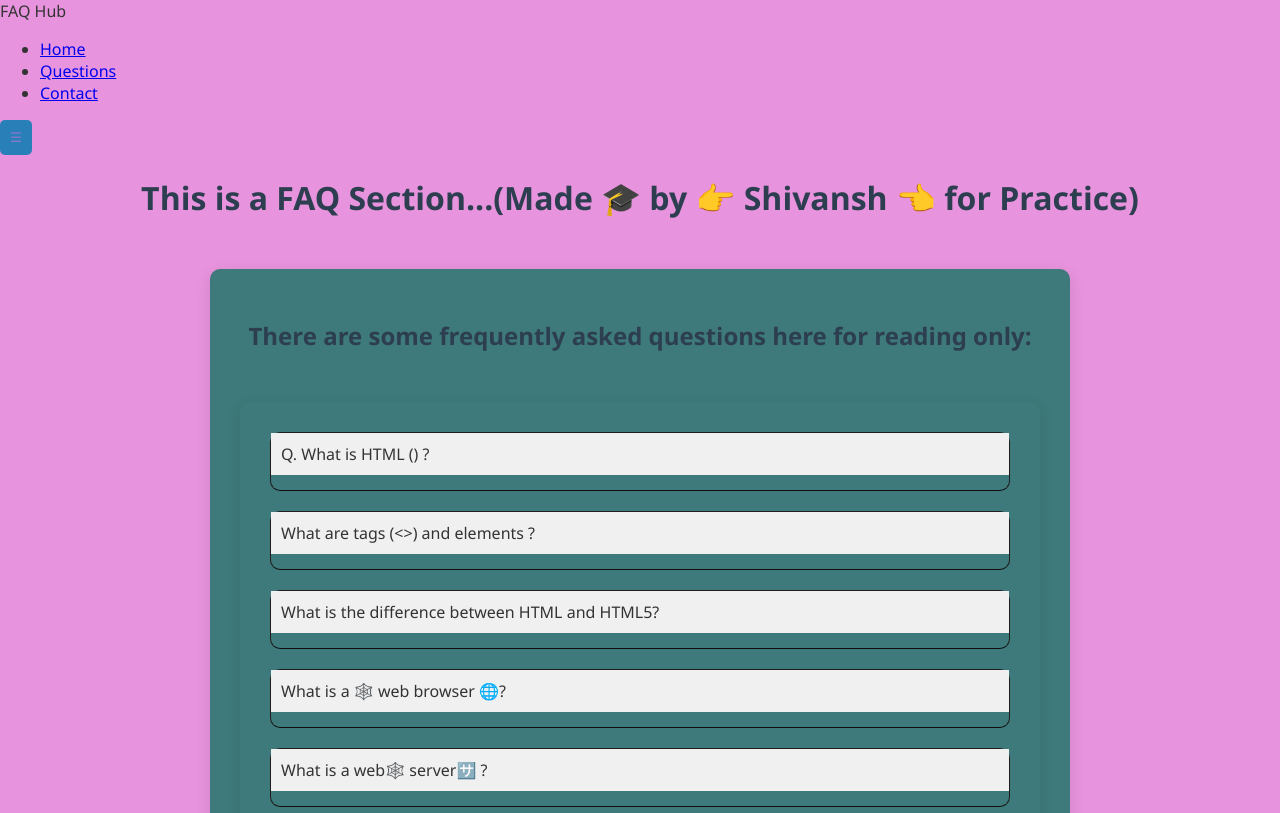
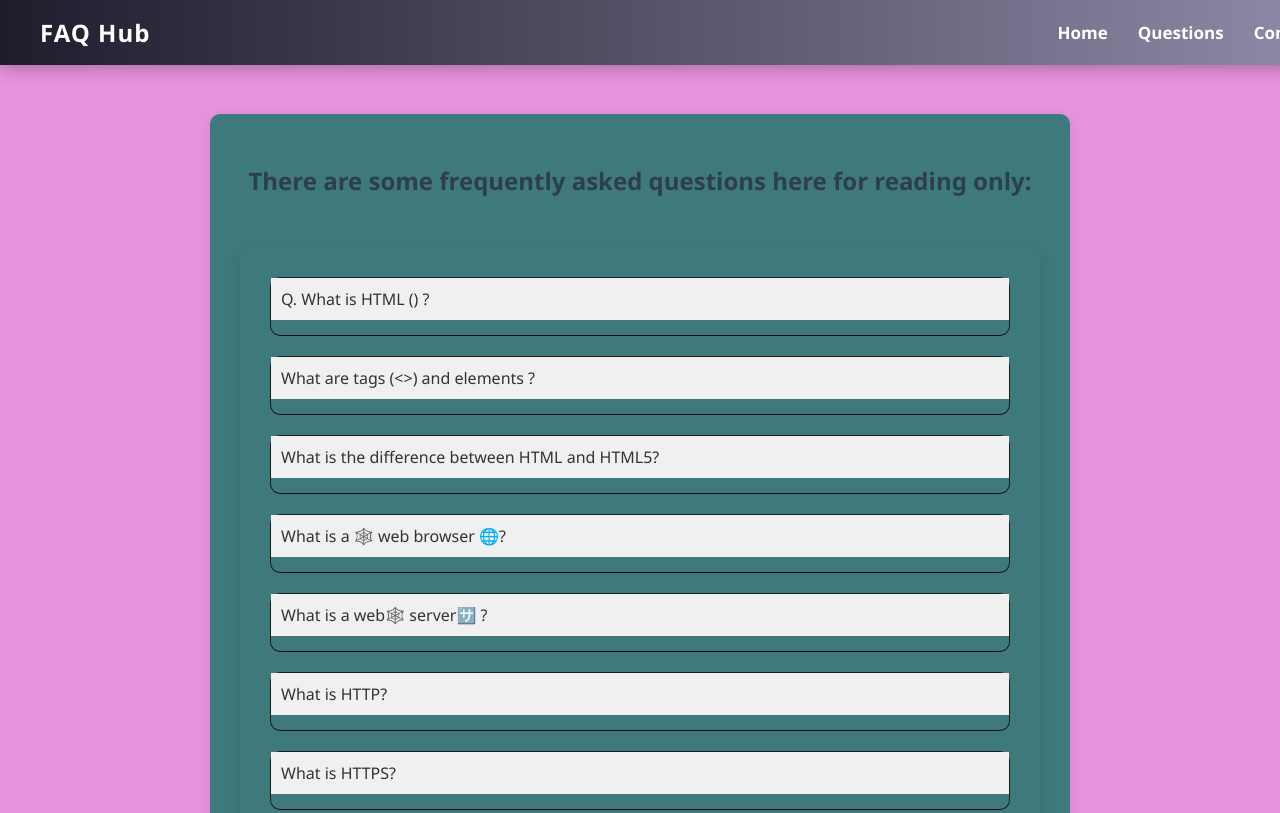
Before and after one commit to Shivansh-Bunkar/Practice, a website: page public/index.html in a window 1280 px wide. Shown: the top 813 px of the page. Drawn offline with Linux system fonts and the light colour scheme.

Commit message:
Update style.css

```diff
--- a/public/style.css
+++ b/public/style.css
@@ -1,7 +1,80 @@
+/* Navbar Container */
+.navbar {
+    position: fixed;
+    top: 0;
+    left: 0;
+    width: 100%;
+    height: 65px;
+    background: linear-gradient(90deg, #1f1c2c, #928dab);
+    display: flex;
+    align-items: center;
+    justify-content: space-between;
+    padding: 0 40px;
+    box-shadow: 0 4px 15px rgba(0,0,0,0.25);
+    z-index: 1000;
+}
+
+/* Logo */
+.nav-logo {
+    color: #fff;
+    font-size: 24px;
+    font-weight: bold;
+    letter-spacing: 1px;
+}
+
+/* Links */
+.nav-links {
+    list-style: none;
+    display: flex;
+    gap: 30px;
+}
+
+.nav-links a {
+    text-decoration: none;
+    color: #ffffff;
+    font-size: 17px;
+    font-weight: 600;
+    position: relative;
+    transition: 0.3s ease;
+}
+
+/* Hover underline effect */
+.nav-links a::after {
+    content: "";
+    position: absolute;
+    left: 0;
+    bottom: -6px;
+    width: 0%;
+    height: 2px;
+    background: #00ffe1;
+    transition: 0.3s ease;
+}
+
+.nav-links a:hover {
+    color: #00ffe1;
+}
+
+.nav-links a:hover::after {
+    width: 100%;
+}
+
+/* Menu button (for future mobile use) */
+.menu-btn {
+    display: none;
+    background: transparent;
+    border: none;
+    font-size: 26px;
+    color: white;
+    cursor: pointer;
+}
+
+/* Prevent content hiding under fixed navbar */
 body {
+    padding-top: 80px;
+    margin: 0;
     font-family: Arial, sans-serif;
-    padding: 20px;
 }
+
 
 .faq-item {
     margin-bottom: 10px 10px 10px 10px;
```
